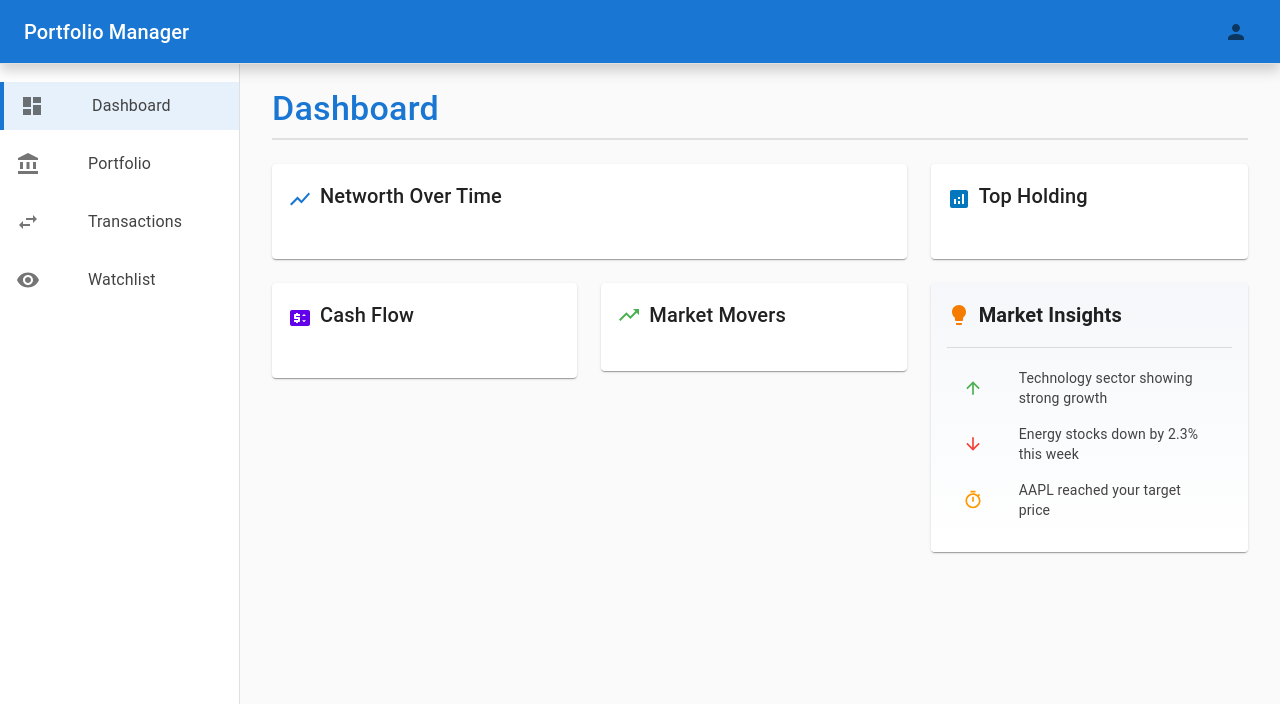
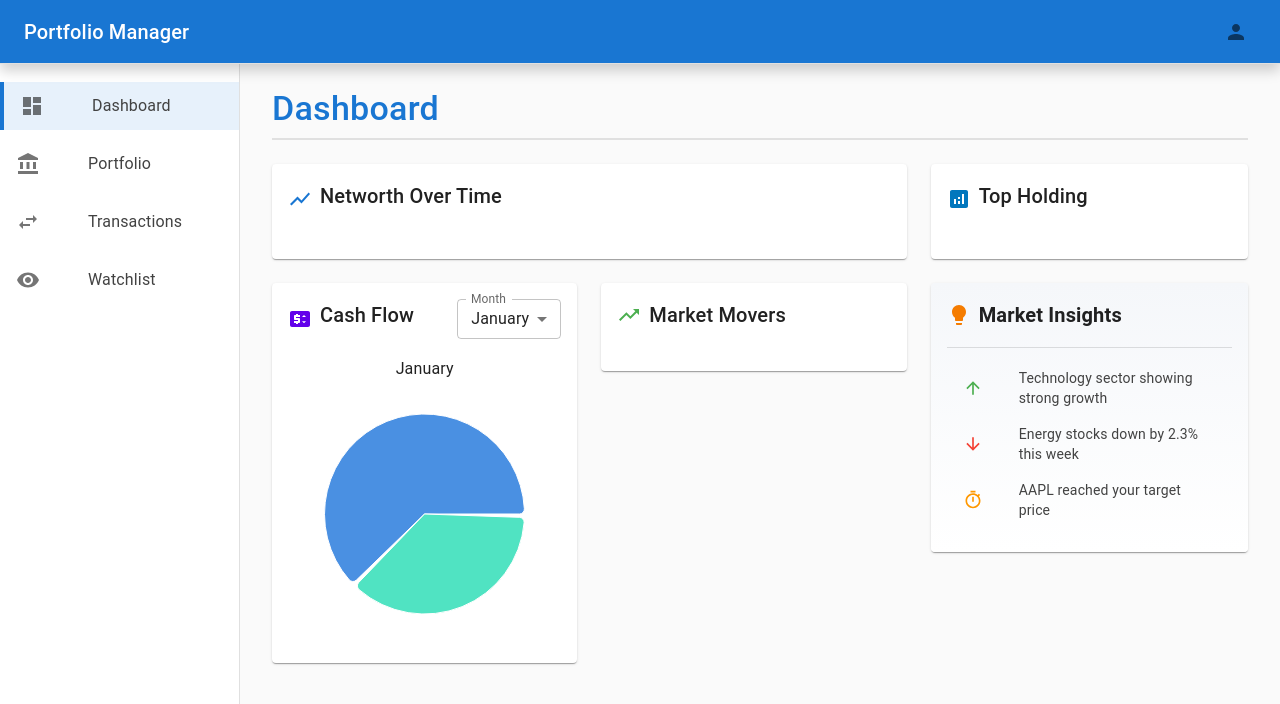
Before and after one commit to e-p-l/portfolio-manager-team14, a React (Create React App) app in the folder client/: page / in a window 1280 px wide. Shown: the top 704 px of the page. Built offline with nearby package versions, Linux system fonts and the light colour scheme; the HTML template or start-up script is replaced by a standard one.

Commit message:
feat: adding cash flow pie chart

```diff
--- a/client/src/components/PortfolioValueChart.tsx
+++ b/client/src/components/PortfolioValueChart.tsx
@@ -288,7 +288,7 @@ const PortfolioValueChart: React.FC = () => {
                 type="monotone"
                 dataKey="value"
                 stroke={areaColor}
-                fillOpacity={1}
+                fillOpacity={0.6}
                 fill="url(#colorValue)"
                 animationDuration={750}
                 isAnimationActive={true}
--- a/client/src/pages/Dashboard.tsx
+++ b/client/src/pages/Dashboard.tsx
@@ -1,16 +1,19 @@
 // filepath: c:\Users\zabiu\Documents\Morgan Stanley\CSF\project\portfolio_manager\client\src\pages\Dashboard.tsx
-import React from 'react';
+import React, { useState } from 'react';
 import {
   Box,
   Card,
   CardContent,
   Typography,
-  Chip,
   List,
   ListItem,
   ListItemIcon,
   ListItemText,
-  Divider
+  Divider,
+  MenuItem,
+  Select,
+  FormControl,
+  InputLabel
 } from '@mui/material';
 import {
   TrendingUp,
@@ -22,8 +25,22 @@ import {
   PriceChange,
   Analytics
 } from '@mui/icons-material';
+import { PieChart, Pie, Cell, Tooltip, ResponsiveContainer } from 'recharts';
+
+const mockCashFlowData = [
+  { name: 'Inflow', value: 34000, color: '#4a90e2' },
+  { name: 'Outflow', value: 20000, color: '#50e3c2' },
+];
+
+const months = ['January', 'February', 'March', 'April', 'May'];
 
 const Dashboard: React.FC = () => {
+  const [selectedMonth, setSelectedMonth] = useState(months[0]);
+
+  const handleMonthChange = (event: any) => {
+    setSelectedMonth(event.target.value);
+  };
+
   return (
     <>
       <Typography variant="h4" component="h1" gutterBottom sx={{
@@ -78,11 +95,51 @@ const Dashboard: React.FC = () => {
           <Box flex={1}>
             <Card>
               <CardContent>
-                <Box display="flex" alignItems="center" mb={2}>
-                  <PriceChange sx={{ mr: 1, color: '#6200ea' }} />
-                  <Typography variant="h6" gutterBottom>
-                    Cash Flow
-                  </Typography>
+                <Box display="flex" alignItems="center" justifyContent="space-between" mb={2}>
+                  <Box display="flex" alignItems="center">
+                    <PriceChange sx={{ mr: 1, color: '#6200ea' }} />
+                    <Typography variant="h6" gutterBottom>
+                      Cash Flow
+                    </Typography>
+                  </Box>
+                  <FormControl size="small" variant="outlined">
+                    <InputLabel>Month</InputLabel>
+                    <Select
+                      value={selectedMonth}
+                      onChange={handleMonthChange}
+                      label="Month"
+                    >
+                      {months.map((month) => (
+                        <MenuItem key={month} value={month}>
+                          {month}
+                        </MenuItem>
+                      ))}
+                    </Select>
+                  </FormControl>
+                </Box>
+                <Typography variant="subtitle1" align="center" gutterBottom>
+                  {selectedMonth}
+                </Typography>
+                <Box height={250}>
+                  <ResponsiveContainer width="100%" height="100%">
+                    <PieChart>
+                      <Pie
+                        data={mockCashFlowData}
+                        cx="50%"
+                        cy="50%"
+                        outerRadius={100}
+                        innerRadius={0}
+                        cornerRadius={5}
+                        paddingAngle={2}
+                        dataKey="value"
+                      >
+                        {mockCashFlowData.map((entry, index) => (
+                          <Cell key={`cell-${index}`} fill={entry.color} />
+                        ))}
+                      </Pie>
+                      <Tooltip />
+                    </PieChart>
+                  </ResponsiveContainer>
                 </Box>
               </CardContent>
             </Card>
```
